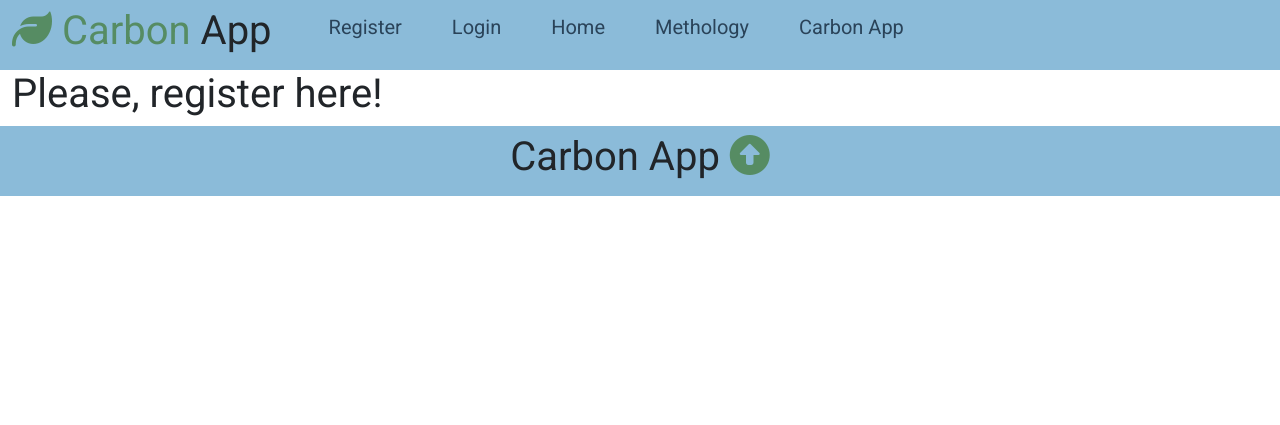
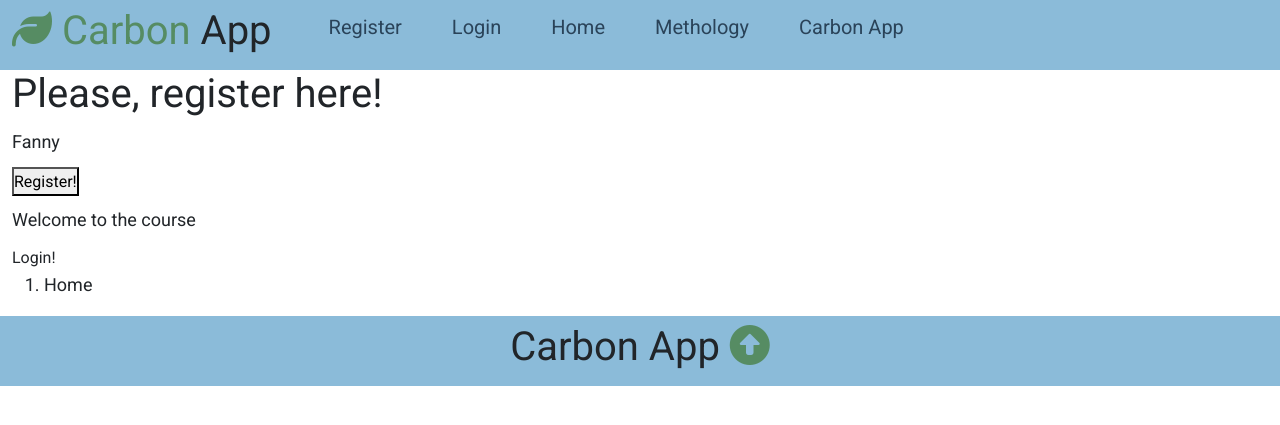
Before and after one commit to Fannyski/carbon_app_v1, a Flask app: page /register in a window 1280 px wide. Shown: the top 425 px of the page. Run offline with Flask 2, Linux system fonts and the light colour scheme; some libraries are stand-ins or nearby versions.

```diff
--- a/capp/templates/users/register.html
+++ b/capp/templates/users/register.html
@@ -6,7 +6,13 @@
   <div class="container">
 
     <h1>Please, register here!</h1>
-
+    <p>Fanny</p>
+    <button>Register!</button>
+    <p>Welcome to the course</p>
+    <span>Login!</span>
+    <ol>
+      <li>Home</li>
+    </ol>
   </div>
 </section>
 
```
